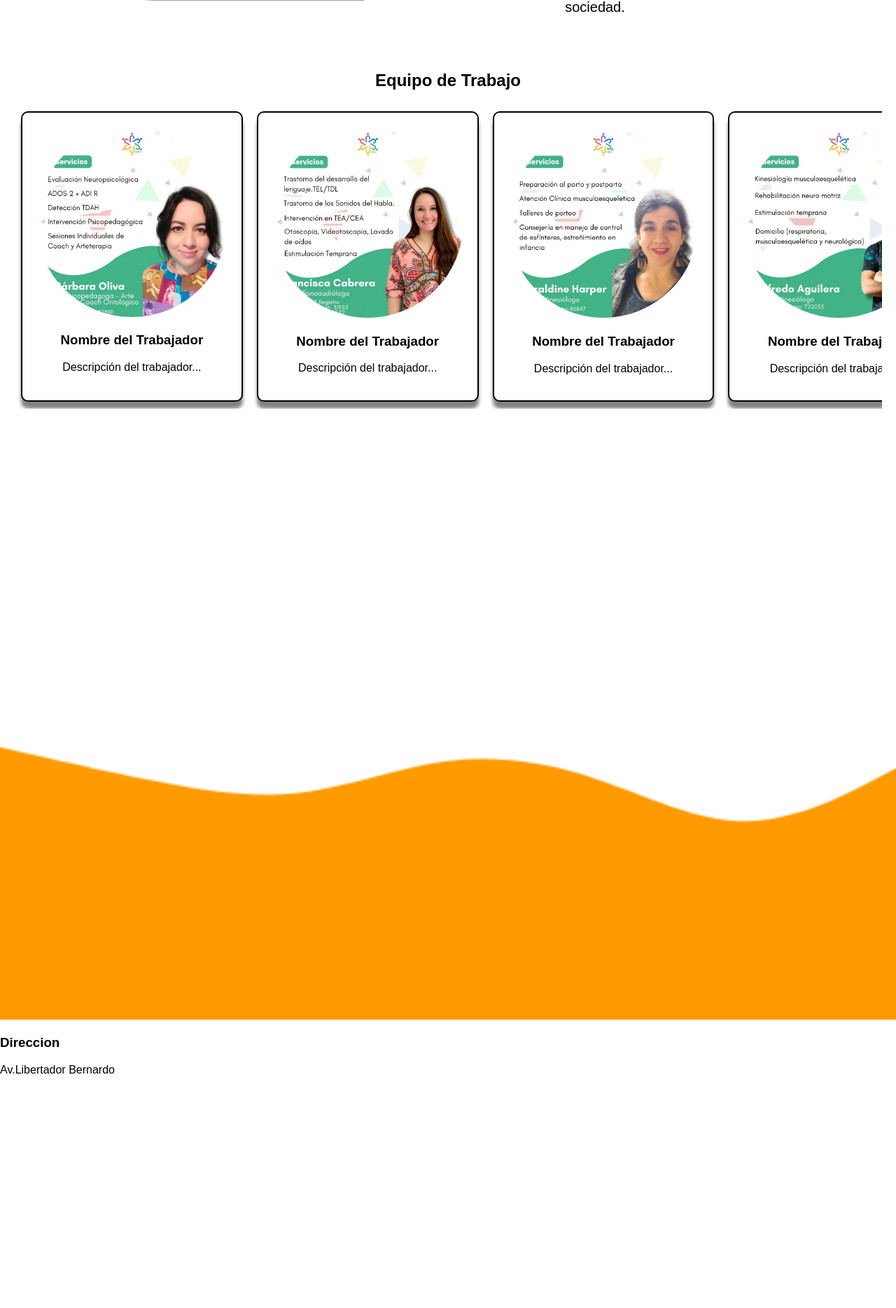
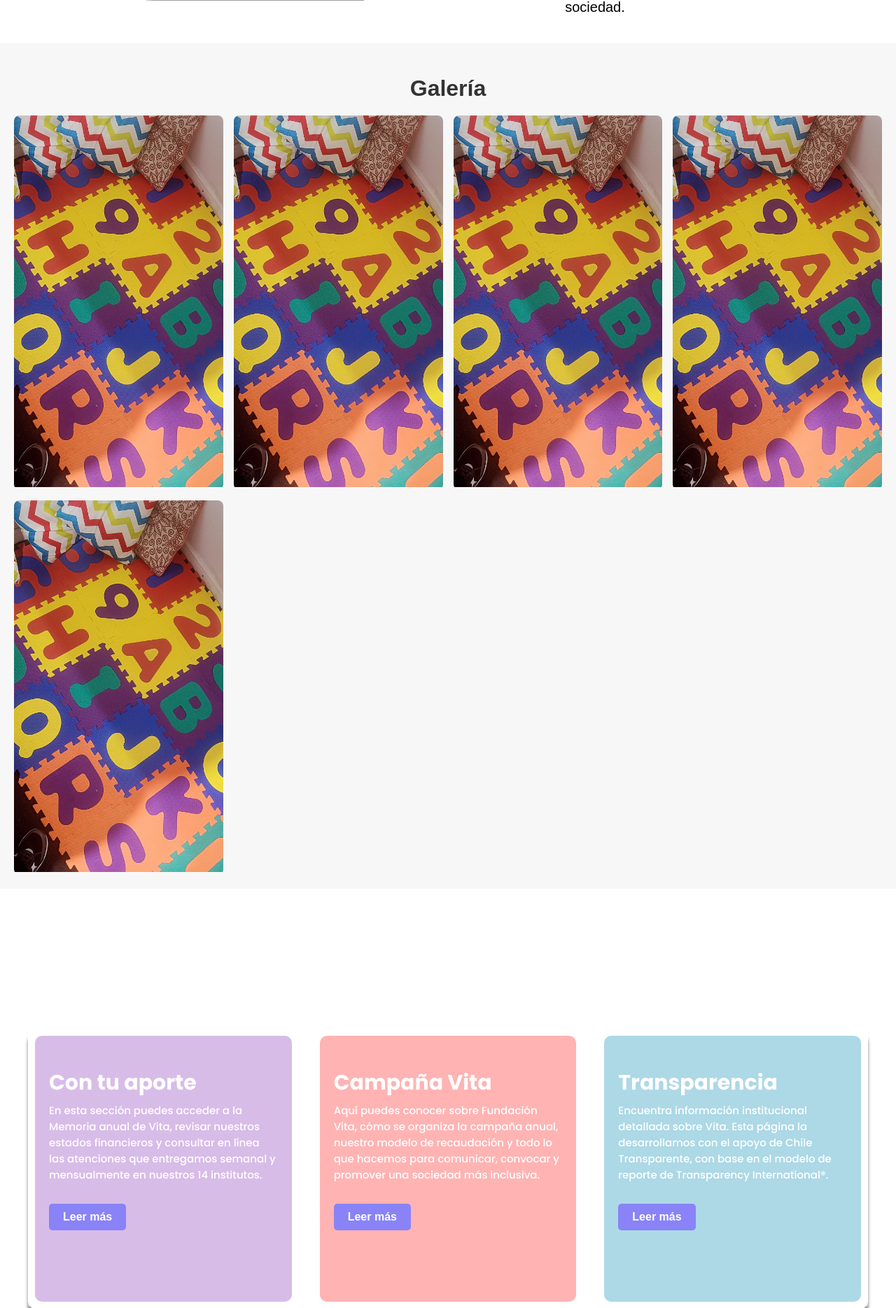
Before and after one commit to VictorGavilanR/WebFundacion, a PHP site: page / in a window 1280 px wide. Shown: the part 1340-3209 px from the top of the page at 70% size. Before the commit the page ends 2874 px from the top, so only its background shows below. Run offline with PHP 8.4, Linux system fonts and the light colour scheme; some web fonts are replaced; grey boxes are pictures that could not be loaded.

Commit message:
commit
Añadi, una galeria y unas card de informacion de ejemplo

```diff
--- a/index.html
+++ b/index.html
@@ -25,7 +25,7 @@
                 <a href="#">Galería</a>
                 <a href="#">Contacto</a>
                 <label class="switch">
-                    <input type="checkbox">
+                    <input type="checkbox" id="theme-toggle">
                     <span class="slider-darkmode"></span>
                 </label>
             </div>
@@ -58,6 +58,48 @@
                     </p>
                 </div>
             </div>
+    </section>
+
+    <section class="gallery-section">
+        <h2>Galería</h2>
+        <div class="gallery-container">
+            <div class="gallery-item">
+                <img src="img/IMG_20240708_190835_552.webp" alt="Imagen 1">
+            </div>
+            <div class="gallery-item">
+                <img src="img/IMG_20240708_190835_552.webp" alt="Imagen 2">
+            </div>
+            <div class="gallery-item">
+                <img src="img/IMG_20240708_190835_552.webp" alt="Imagen 3">
+            </div>
+            <div class="gallery-item">
+                <img src="img/IMG_20240708_190835_552.webp" alt="Imagen 4">
+            </div>
+            <div class="gallery-item">
+                <img src="img/IMG_20240708_190835_552.webp" alt="Imagen 5">
+            </div>
+        </div>
+    </section>
+
+    <section class="section-card-info">
+        <div class="div-card-info">
+            <h2>Con tu aporte</h2>
+            <p>En esta sección puedes acceder a la Memoria anual de Vita, revisar nuestros estados financieros y consultar en línea las atenciones que entregamos semanal y mensualmente en nuestros 14 institutos.</p>
+            <a href="#" class="btn-read-more">Leer más</a>
+
+        </div>
+        <div class="div-card-info">
+            <h2>Campaña Vita</h2>
+            <p>Aquí puedes conocer sobre Fundación Vita, cómo se organiza la campaña anual, nuestro modelo de recaudación y todo lo que hacemos para comunicar, convocar y promover una sociedad más inclusiva.</p>
+            <a href="#" class="btn-read-more">Leer más</a>
+
+        </div>
+        <div class="div-card-info">
+            <h2>Transparencia</h2>
+            <p>Encuentra información institucional detallada sobre Vita. Esta página la desarrollamos con el apoyo de Chile Transparente, con base en el modelo de reporte de Transparency International®.</p>
+            <a href="#" class="btn-read-more">Leer más</a>
+
+        </div>
     </section>
 
     <section class="equipo">
--- a/style.css
+++ b/style.css
@@ -47,7 +47,7 @@ body {
     align-items: center;
     justify-content: space-between;
     height: 120px;
-    border: 2px solid black;
+    border: 2px solid var(--border-color);
     border-radius: 24px;
     background-color: var(--background-color);
     position: absolute;
@@ -80,7 +80,7 @@ body {
 }
 
 .nav-links a:hover {
-    transform: scale(1.1);
+    transform: scale(1.04);
     color: #ff6347;
 }
 .btn-nav{
@@ -274,7 +274,7 @@ input:checked + .slider-darkmode:before {
     height: 300px;
     background-color: rgb(253, 253, 253);
     z-index: 2;
-    border: 2px solid black;
+    border: 2px solid var(--border-color);
     -webkit-box-shadow: 0px 10px 5px 0px rgba(0,0,0,0.49);
     -moz-box-shadow: 0px 10px 5px 0px rgba(0,0,0,0.49);
     box-shadow: 0px 10px 5px 0px rgba(0,0,0,0.49);
@@ -381,7 +381,7 @@ input:checked + .slider-darkmode:before {
 
 .card {
     background-color: white;
-    border: 2px solid black;
+    border: 2px solid var(--border-color);
     border-radius: 10px;
     box-shadow: 0px 10px 5px 0px rgba(0, 0, 0, 0.49);
     margin: 10px;
@@ -456,3 +456,126 @@ input:checked + .slider-darkmode:before {
     width: 100%;
     height: auto;
 }
+
+/*Galeria de imagenes*/
+.gallery-section {
+    padding: 20px;
+    background-color: #f7f7f7;
+    text-align: center;
+}
+
+.gallery-section h2 {
+    margin-bottom: 20px;
+    font-size: 2em;
+    color: #333;
+}
+
+/* Contenedor de la galería */
+.gallery-container {
+    display: grid;
+    grid-template-columns: repeat(auto-fill, minmax(250px, 1fr));
+    gap: 15px;
+    justify-items: center;
+    align-items: center;
+}
+
+/* Estilos para cada imagen de la galería */
+.gallery-item {
+    position: relative;
+    overflow: hidden;
+    border-radius: 8px;
+}
+
+.gallery-item img {
+    width: 100%;
+    height: 100%;
+    object-fit: cover;
+    transition: transform 0.3s ease-in-out;
+}
+
+.gallery-item:hover img {
+    transform: scale(1.1);
+}
+
+/* Responsividad para pantallas pequeñas */
+@media (max-width: 600px) {
+    .gallery-container {
+        grid-template-columns: repeat(auto-fill, minmax(150px, 1fr));
+    }
+}
+
+
+/* Card Informacion */
+.section-card-info {
+    width: 1200px;
+    height: 400px;
+    margin: 200px auto;
+    display: flex;
+    justify-content: space-between; /* Espaciado igual entre los divs */
+    gap: 20px; /* Espaciado adicional entre los divs */
+    border-radius: 10px;
+    -webkit-box-shadow: 0px 10px 5px 0px rgba(0,0,0,0.49);
+    -moz-box-shadow: 0px 10px 5px 0px rgba(0,0,0,0.49);
+    box-shadow: 0px 10px 5px 0px rgba(0,0,0,0.49);
+    z-index: 2;
+    box-sizing: border-box; /* Para que el padding no afecte el tamaño */
+}
+
+.div-card-info {
+    width: calc(33.33% - 20px); /* Tres columnas con espacio entre ellas */
+    background-color: #007BFF;
+    display: flex;
+    flex-direction: column;
+    justify-content: flex-start; /* Alinea el contenido al principio (arriba) */
+    align-items: flex-start; /* Alinea el contenido a la izquierda */
+    border-radius: 10px;
+    padding: 20px; /* Aumentar el padding para más espacio interior */
+    margin: 10px;
+}
+
+.section-card-info .div-card-info:nth-child(1) {
+    background-color: #D7BCE8; /* Azul */
+}
+
+.section-card-info .div-card-info:nth-child(2) {
+    background-color: #FFB3B3; /* Verde */
+}
+
+.section-card-info .div-card-info:nth-child(3) {
+    background-color: #ADD8E6; /* Amarillo */
+}
+
+/* Ajuste del contenido */
+.div-card-info h2 {
+    color: #ffffff;
+    font-size: 30px;
+    font-weight: bolder;
+    font-family: "Poppins", sans-serif;
+    margin-bottom: 5px; /* Reducir margen inferior */
+    text-align: left; /* Alinea el texto a la izquierda */
+}
+
+.div-card-info p {
+    color: #ffffff;
+    font-size: 15px;
+    font-weight: 500;
+    font-family: "Poppins", sans-serif;
+    margin-top: 0; /* Eliminar margen superior */
+    text-align: left; /* Alinea el texto a la izquierda */
+}
+
+/* Estilos del botón "Leer más" */
+.btn-read-more {
+    display: inline-block;
+    padding: 10px 20px;
+    margin-top: 15px;
+    font-size: 16px;
+    font-weight: bold;
+    color: #fff;
+    border: none;
+    border-radius: 5px;
+    text-decoration: none;
+    background-color: #8983f7;
+    transition: background-color 0.3s ease;
+    text-align: left; /* Alinea el botón a la izquierda */
+}
```
